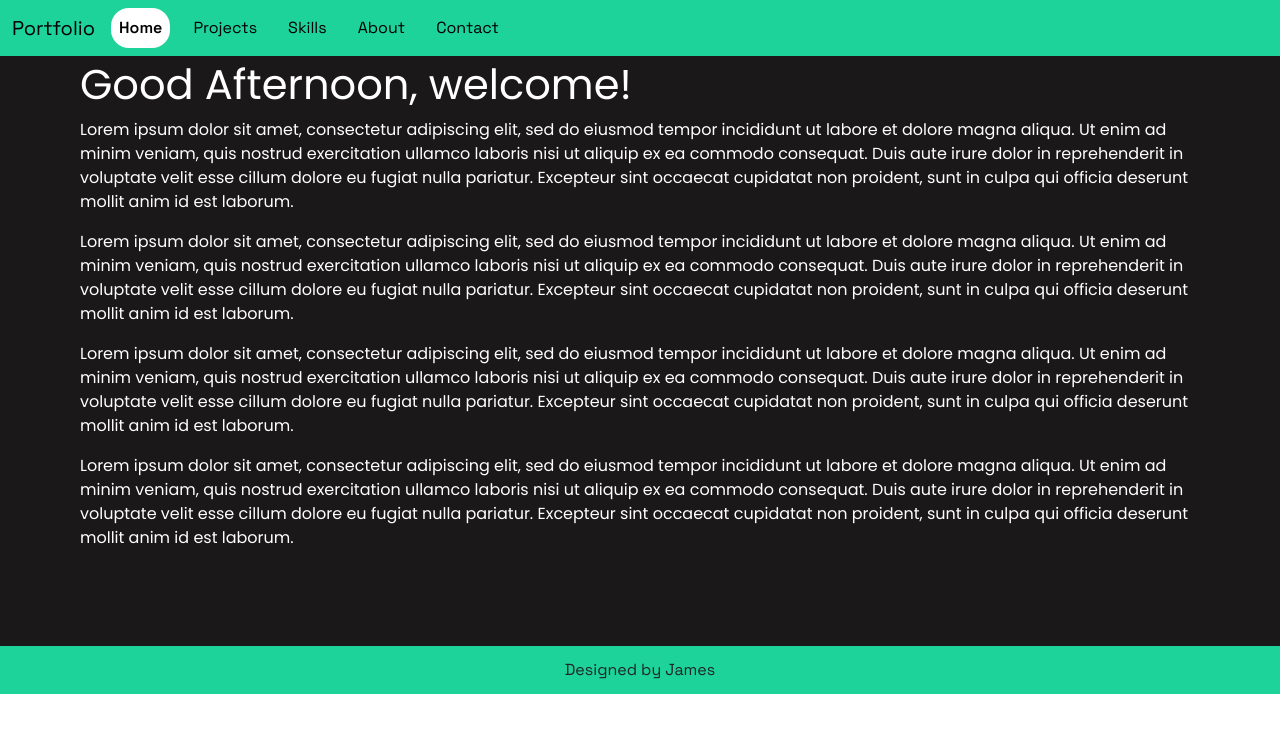
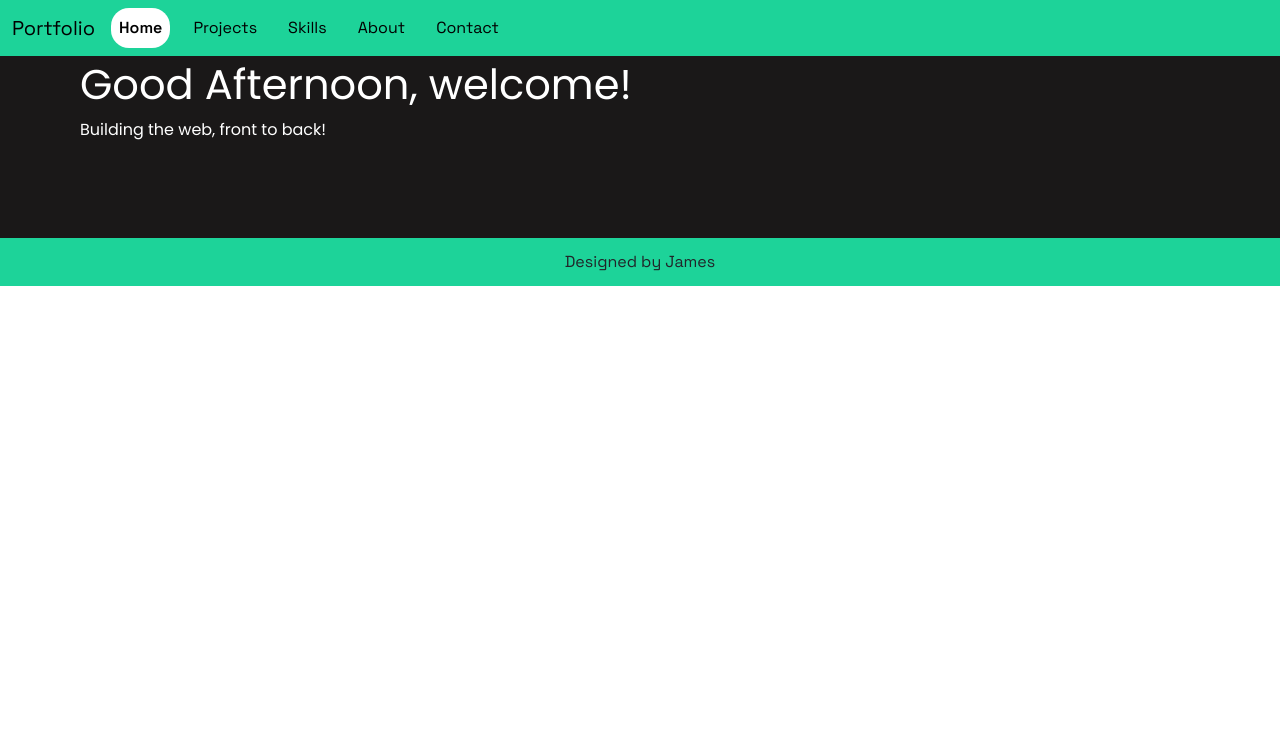
Before and after one commit to james-fitz86/portfolio, a Flask app: page / in a window 1280 px wide. Shown: the top 733 px of the page. Run offline with Flask 3, Linux system fonts and the light colour scheme.

Commit message:
added slogan

```diff
--- a/templates/index.html
+++ b/templates/index.html
@@ -9,8 +9,5 @@
 
 {% block main %}
         <h1 id="greeting-heading" aria-labelledby="greeting-heading">{{ greeting }}, welcome!</h1>
-        <p id="main-content" tabindex="0">Lorem ipsum dolor sit amet, consectetur adipiscing elit, sed do eiusmod tempor incididunt ut labore et dolore magna aliqua. Ut enim ad minim veniam, quis nostrud exercitation ullamco laboris nisi ut aliquip ex ea commodo consequat. Duis aute irure dolor in reprehenderit in voluptate velit esse cillum dolore eu fugiat nulla pariatur. Excepteur sint occaecat cupidatat non proident, sunt in culpa qui officia deserunt mollit anim id est laborum.</p>
-        <p tabindex="0">Lorem ipsum dolor sit amet, consectetur adipiscing elit, sed do eiusmod tempor incididunt ut labore et dolore magna aliqua. Ut enim ad minim veniam, quis nostrud exercitation ullamco laboris nisi ut aliquip ex ea commodo consequat. Duis aute irure dolor in reprehenderit in voluptate velit esse cillum dolore eu fugiat nulla pariatur. Excepteur sint occaecat cupidatat non proident, sunt in culpa qui officia deserunt mollit anim id est laborum.</p>
-        <p tabindex="0">Lorem ipsum dolor sit amet, consectetur adipiscing elit, sed do eiusmod tempor incididunt ut labore et dolore magna aliqua. Ut enim ad minim veniam, quis nostrud exercitation ullamco laboris nisi ut aliquip ex ea commodo consequat. Duis aute irure dolor in reprehenderit in voluptate velit esse cillum dolore eu fugiat nulla pariatur. Excepteur sint occaecat cupidatat non proident, sunt in culpa qui officia deserunt mollit anim id est laborum.</p>
-        <p tabindex="0">Lorem ipsum dolor sit amet, consectetur adipiscing elit, sed do eiusmod tempor incididunt ut labore et dolore magna aliqua. Ut enim ad minim veniam, quis nostrud exercitation ullamco laboris nisi ut aliquip ex ea commodo consequat. Duis aute irure dolor in reprehenderit in voluptate velit esse cillum dolore eu fugiat nulla pariatur. Excepteur sint occaecat cupidatat non proident, sunt in culpa qui officia deserunt mollit anim id est laborum.</p>
-{% endblock %}
+        <p id="main-content" tabindex="0">Building the web, front to back!</p>
+     {% endblock %}
```
